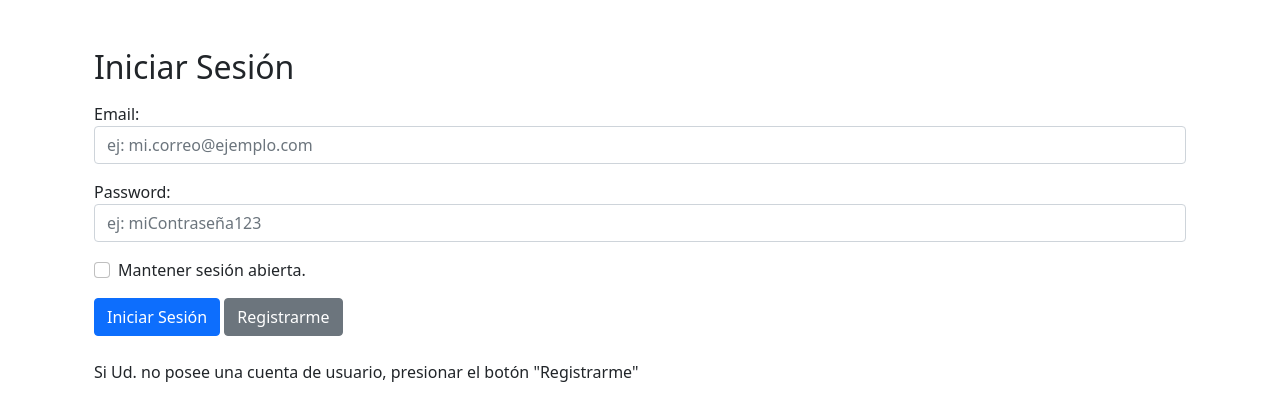
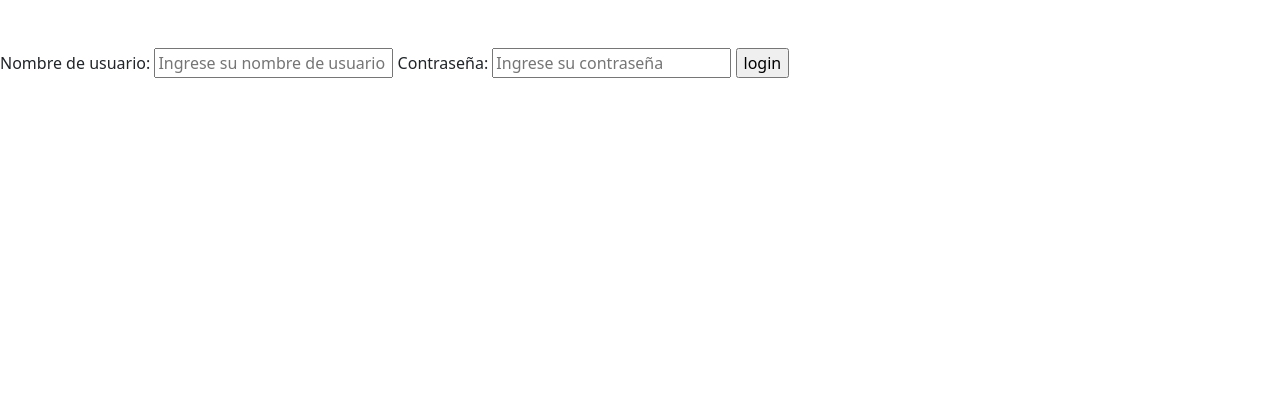
Before and after one commit to Matias-Silva-DUOC/ParaMascotasDjango, a Django app: page /login/ in a window 1280 px wide. Shown: the part 64-484 px from the top of the page. Run offline with Django 4.2, Linux system fonts and the light colour scheme; parts of the project's set-up code (start-up, migrations or seed data) failed here and were passed over.

Commit message:
Commit 10/06/2022
Se logró implementar login de usuario, para la próxima entrega se espera implementar las funciones restantes requeridas

```diff
--- a/ParaMascotas/core/forms.py
+++ b/ParaMascotas/core/forms.py
@@ -13,7 +13,3 @@ class LoginForm(ModelForm):
     class Meta:
         model = Usuario
         fields = ['email_usuario', 'contra_usuario']
-
-class ModUser(ModelForm):
-    model = Usuario
-    fields = ['nombre_usuario', 'ape_usuario', 'contra_usuario', 'rol_usuario']
--- a/ParaMascotas/core/templates/core/login.html
+++ b/ParaMascotas/core/templates/core/login.html
@@ -51,8 +51,26 @@
       </div>
     </nav>
 
+    <!---ESPACIADOR-->
+  <div class="row">
+    <div class="col">
+      <br>
+      &nbsp;
+
+    <!-- INCORPORAR LOGIN DJANGO -->
     <div class="row">
-      <!-- INCORPORAR LOGIN DJANGO -->
+      <form method="POST" action="">
+        {% csrf_token %}
+
+        <label>Nombre de usuario: </label>
+        <input type="text" name="username" placeholder="Ingrese su nombre de usuario" />
+
+        <label>Contraseña: </label>
+        <input type="password" name="password" placeholder="Ingrese su contraseña" />
+
+
+        <input type="submit" value="login" />
+      </form>
     </div>
 
 
@@ -66,7 +84,7 @@
     </div>
   </div>
 
-  <!---LOGIN USUARIOS-->
+  <!---LOGIN USUARIOS
   <div class="row">
     <div class="col">
       <div class="container">
@@ -93,7 +111,7 @@
       </div>
 
     </div>
-  </div>
+  </div> -->
 
   <!--FOOTER-->
   <footer class="page-footer fixed-bottom">
--- a/ParaMascotas/core/urls.py
+++ b/ParaMascotas/core/urls.py
@@ -1,11 +1,13 @@
 from django.urls import path
-from .views import delet_user, home, login, registro, perfil
+from .views import home, registro, perfil #login
+from .import views
 
 
 urlpatterns = [
+    path('login/', views.loginPage, name="login"),
+
     path('', home, name="home"),
-    path('login/', login, name='login'),
+    #path('login/', login, name='login'),
     path('registro/', registro, name='registro'),
     path('perfil/', perfil, name='perfil'),
-    path('delet-user/<email>', delet_user, name=delet_user),    ##  TENER FE
 ]
--- a/ParaMascotas/core/views.py
+++ b/ParaMascotas/core/views.py
@@ -1,12 +1,36 @@
 from django.shortcuts import render, redirect
-from .forms import RegistroForm, LoginForm, ModUser
-from .models import Historial, Region, Producto, Usuario
-
+from django.http import HttpResponse
+from django.contrib import messages
+from .forms import RegistroForm
+from .models import Region, Producto, Usuario
+from django.contrib.auth.models import User
+from django.contrib.auth import authenticate, login, logout
 
 # Create your views here.
 
+#intento de login
+def loginPage(request):
+    if request.method == 'POST':
+        username = request.POST.get('username')
+        password = request.POST.get('password')
+
+        try:
+            user = User.objects.get(username=username)
+        except:
+            messages.error(request, 'usuario does not existe')
+
+        user = authenticate(request, username=username, password=password)
+
+        if user is not None:
+            login(request, user)
+            return redirect('home')
+        else:
+            messages.error(request, 'Contraseña o usuari incorrectos')
+    context = {}
+    return render(request, 'core/login.html', context)
 
 ##  VISTA ÍNDICE
+
 
 def home(request):
 
@@ -20,11 +44,11 @@ def home(request):
 
 ##  VISTA LOGIN
 
-def login(request):
+#def login(request):
 
     ## usuarios = Usuario.objects.all()
 
-    return render(request, 'core/login.html')
+ #   return render(request, 'core/login.html')
 
 
 ##  VISTA REGISTRO
@@ -42,11 +66,6 @@ def registro(request):
         if formulario.is_valid:
             formulario.save()
             datos['mensaje'] = "El Usuario se ha registrado correctamente.";
-
-            return redirect(to='perfil')
-
-            ## AÑADIR UN IF PARA CUANDO EL USUARIO SEA TIPO ADMIN
-
         else:
             datos['mensaje'] = "Datos incompletos o inválidos."
 
@@ -59,45 +78,3 @@ def perfil(request):
     ## usuarios = Usuario.objects.all()
 
     return render(request, 'core/perfil.html')
-
-##  VISTA DE USUARIO ADMINISTRADOR
-
-def administrar(request):
-
-    usuarios    = Usuario.objects.all()
-    productos   = Producto.objects.all()
-    ventas      = Historial.objects.all()
-
-    return render(request, 'core/administrar.html', usuarios, productos, ventas)
-
-##  FUNCIÓN PARA ELIMINAR USUARIO
-
-def delet_user(resquest, email):
-
-    usuario = Usuario.objects.get(email_usuario = email)
-
-    usuario.delete()
-
-    return redirect(to='administrar')
-
-##  VISTA MODIFICAR USUARIO
-
-def mod_user(request, email):
-
-    usuario = Usuario.objects.get(email_usuario = email)
-
-    datos = {
-        'form' : ModUser(instance=usuario)
-    }
-
-
-
-    if request.method=='POST':
-
-        formulario = RegistroForm(request.POST)
-
-        if formulario.is_valid:
-            formulario.save()
-            datos['mensaje'] = "El Usuario se ha modificado correctamente.";
-
-            return redirect(to='administrar')
```
Also changed, not shown: ParaMascotas/core/models.py (+1 -15 lines), ParaMascotas/core/templates/core/perfil.html (line endings or trailing spaces), ParaMascotas/core/templates/core/registro.html (line endings or trailing spaces).
